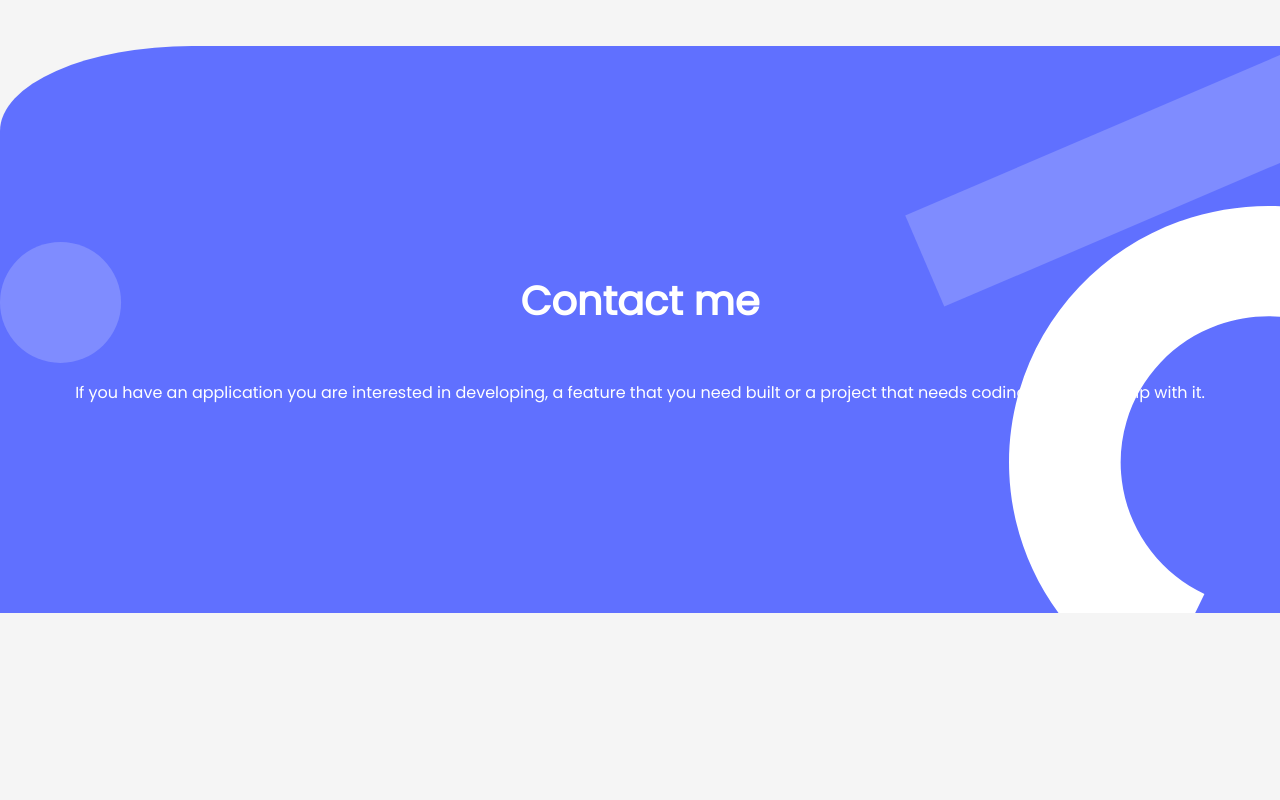
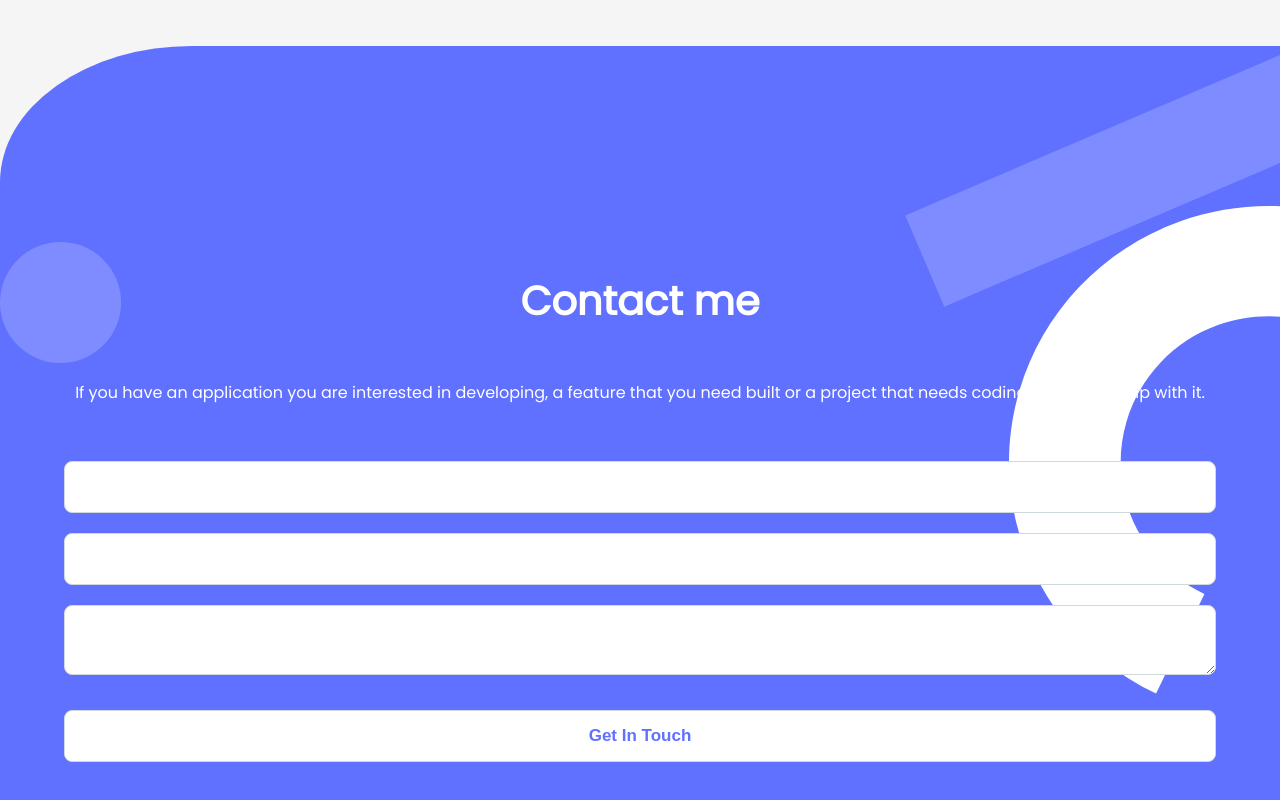
Before and after one commit to awais-amjed/Portfolio, a plain HTML site: page index.html in a window 1280 px wide. Shown: the part 7655-8455 px from the top of the page. Before the commit the page ends 8268 px from the top, so only its background shows below. Drawn offline with Linux system fonts and the light colour scheme.

Commit message:
add form

```diff
--- a/css/styles.css
+++ b/css/styles.css
@@ -219,6 +219,23 @@ li img {
   text-align: center;
 }
 
+#contact-form {
+  display: flex;
+  flex-direction: column;
+  gap: 20px;
+  width: 100%;
+  margin-top: 40px;
+}
+
+#contact-form input, #contact-form textarea {
+  padding: 15px;
+  font-size: 17px;
+  border: 1px solid #CFD8DC;
+  border-radius: 8px;
+}
+
+#contact-form textarea
+
 .heading-color { color: #172b4d; }
 
 .project-details-color { color: #7a869a; }
--- a/index.html
+++ b/index.html
@@ -147,6 +147,12 @@
     <section class="contact-section">
         <h1 class="headline-text">Contact me</h1>
         <p>If you have an application you are interested in developing, a feature that you need built or a project that needs coding. I’d love to help with it.</p>
+        <form action="" method="post" id="contact-form">
+            <input type="text" name="name">
+            <input type="email" name="email">
+            <textarea name="message"></textarea>
+            <input type="submit" class="button" value="Get In Touch">
+        </form>
     </section>
 </body>
 </html>
```
